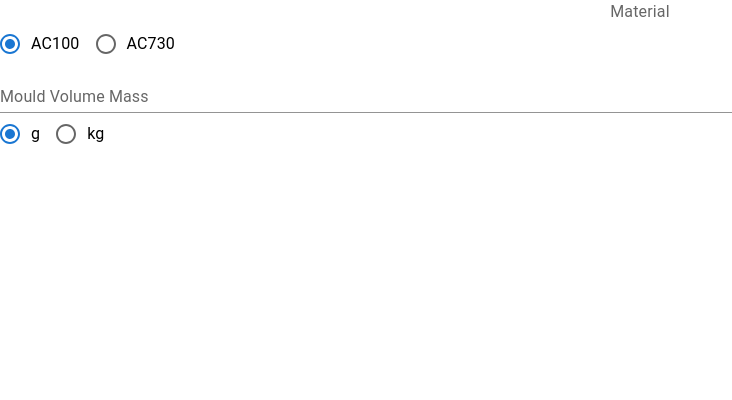
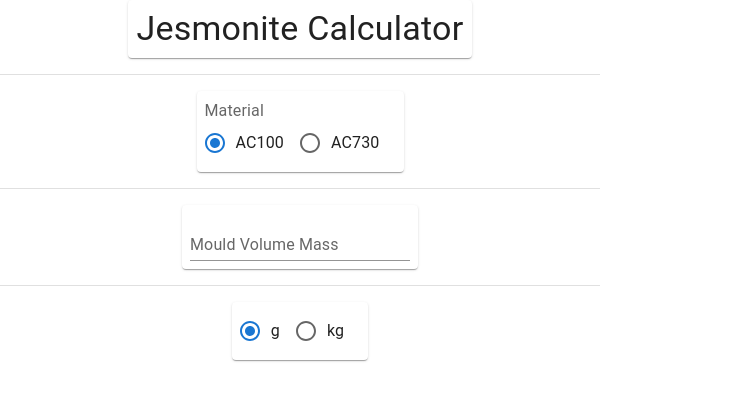
Before and after one commit to LittleHobbyShop/Jesmonite-Calculator, a React (Create React App) app: page / in a window 1280 px wide. Shown: the top 400 px of the page, without its empty margins (0-732 px from the left). Built offline with nearby package versions, Linux system fonts and the light colour scheme.

Commit message:
Basic styling

```diff
--- a/src/App.tsx
+++ b/src/App.tsx
@@ -1,6 +1,6 @@
 import { useState, useEffect } from "react";
 import "./App.css";
-import FormControl from "@mui/material/FormControl";
+//import FormControl from "@mui/material/FormControl";
 import MaterialInput from "./components/materialInput";
 import VolumeInput from "./components/volumeInput";
 import UnitSelect from "./components/unitSelect";
@@ -8,15 +8,24 @@
 import { materials, units } from "./resources/materials";
 import Stack from "@mui/material/Stack";
 import Divider from "@mui/material/Divider";
+import { Paper, styled } from "@mui/material";
 
 interface Obj {
   [key: string]: number;
 }
 
+const Item = styled(Paper)(({ theme }) => ({
+  backgroundColor: theme.palette.mode === "dark" ? "#1A2027" : "#fff",
+  ...theme.typography.body2,
+  padding: theme.spacing(1),
+  textAlign: "left",
+  color: theme.palette.text.primary,
+}));
+
 const App = () => {
   const [material, setMaterial] = useState(0);
   const [mass, setMass] = useState(0);
-  const [unit, setunit] = useState(0);
+  const [unit, setUnit] = useState(0);
   const [output, setOutput] = useState<Obj>({});
 
   const handleChangeMaterial = (e: React.ChangeEvent<HTMLInputElement>) => {
@@ -28,7 +37,7 @@
   };
 
   const handleChangeunit = (e: React.ChangeEvent<HTMLInputElement>) => {
-    setunit(parseInt(e.target.value));
+    setUnit(parseInt(e.target.value));
   };
 
   useEffect(() => {
@@ -55,19 +64,31 @@
       <Stack
         spacing={2}
         divider={<Divider orientation="horizontal" flexItem />}
+        sx={{ maxWidth: 600, alignItems: "center" }}
       >
-        <FormControl>
+        <Item>
+          <Typography variant="h4">Jesmonite Calculator</Typography>
+        </Item>
+        {/* <FormControl> */}
+        <Item>
           <MaterialInput value={material} onChange={handleChangeMaterial} />
+        </Item>
+        <Item>
           <VolumeInput onChange={handleChangeMass} />
+        </Item>
+        <Item>
           <UnitSelect unit={unit} onChange={handleChangeunit} />
-        </FormControl>
+        </Item>
+        {/* </FormControl> */}
         {Object.keys(output).map((key) => {
           console.log(key);
           return (
-            <Typography variant="h4">
-              {capitalise(key)} = {output[key].toString()}
-              {units.mass[unit].symbol}
-            </Typography>
+            <Item>
+              <Typography variant="h5">
+                {capitalise(key)} = {output[key].toString()}
+                {units.mass[unit].symbol}
+              </Typography>
+            </Item>
           );
         })}
       </Stack>
```
